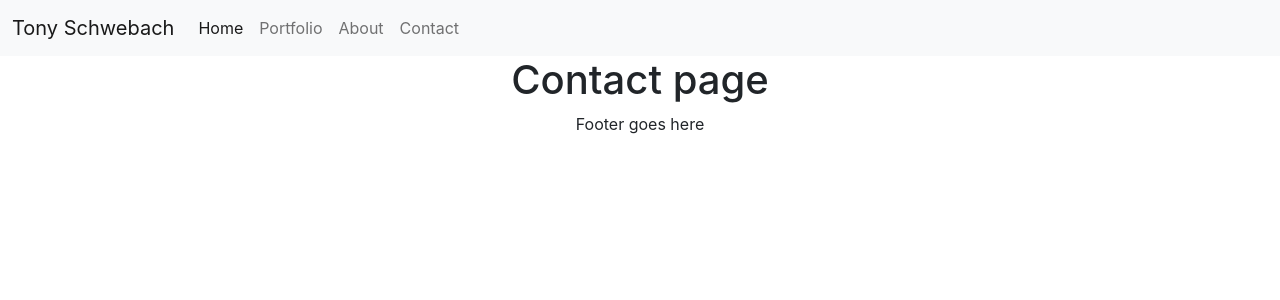
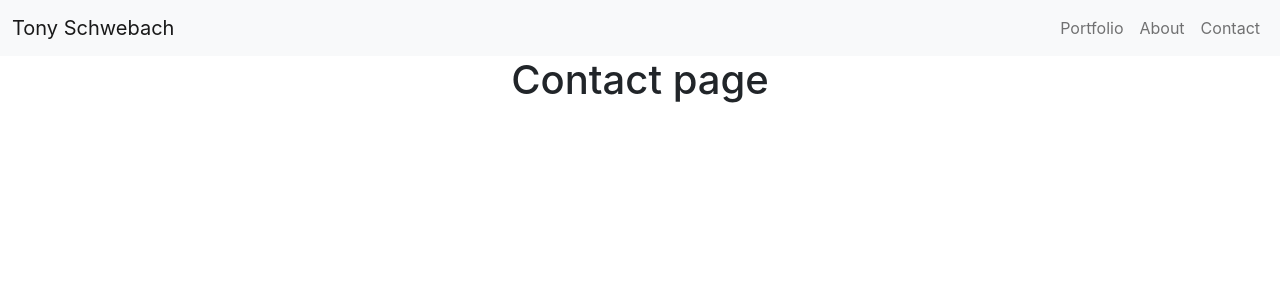
Before and after one commit to tonyschwebach/my-portfolio, a React (Create React App) app: page /contact in a window 1280 px wide. Shown: the top 300 px of the page. Built offline with nearby package versions, Linux system fonts and the light colour scheme.

Commit message:
formatted navbar

```diff
--- a/src/App.js
+++ b/src/App.js
@@ -7,6 +7,8 @@ import About from "./pages/About/About";
 import Portfolio from "./pages/Portfolio/Portfolio";
 import Contact from "./pages/Contact/Contact";
 
+
+// TODO: change BrowserRouter to HashRouter when deploying to github pages
 function App() {
   return (
     <div className="App">
@@ -19,8 +21,8 @@ function App() {
           <Route path="/contact" component={Contact} />
         </Switch>
       </Router>
-
-      <Footer />
+{/* TODO: make a sticky footer  */}
+      {/* <Footer /> */}
     </div>
   );
 }
--- a/src/components/Footer/Footer.jsx
+++ b/src/components/Footer/Footer.jsx
@@ -2,9 +2,9 @@ import React from 'react';
 
 const Footer = () => {
   return (
-    <div>
+    <footer>
       Footer goes here
-    </div>
+    </footer>
   );
 };
 
--- a/src/components/Navbar/Navbar.jsx
+++ b/src/components/Navbar/Navbar.jsx
@@ -9,11 +9,8 @@ const Navbar = () => {
     <button className="navbar-toggler" type="button" data-bs-toggle="collapse" data-bs-target="#navbarNav" aria-controls="navbarNav" aria-expanded="false" aria-label="Toggle navigation">
       <span className="navbar-toggler-icon"></span>
     </button>
-    <div className="collapse navbar-collapse" id="navbarNav">
-      <ul className="navbar-nav">
-        <li className="nav-item">
-          <a className="nav-link active" aria-current="page" href="/">Home</a>
-        </li>
+    <div className="collapse navbar-collapse text-right" id="navbarNav">
+      <ul className="navbar-nav ms-auto">
         <li className="nav-item">
           <a className="nav-link" href="./portfolio">Portfolio</a>
         </li>
```
